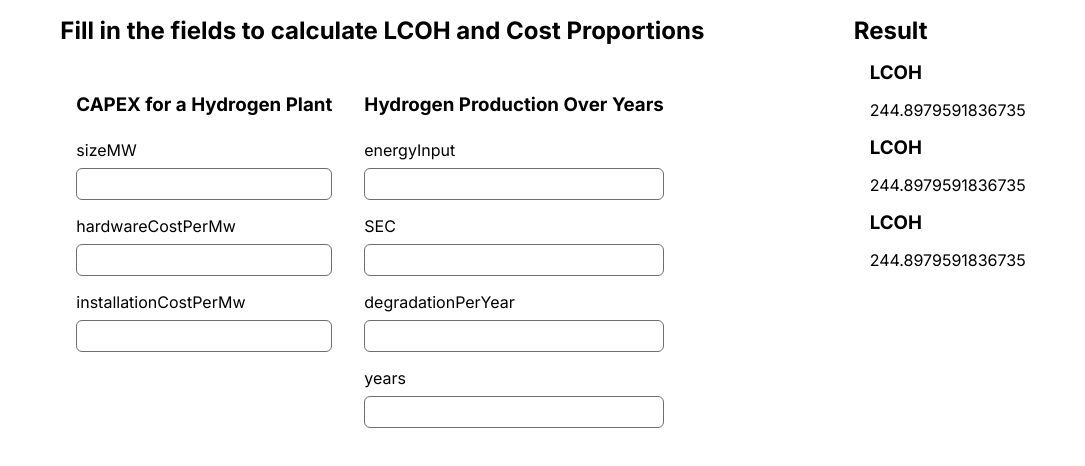
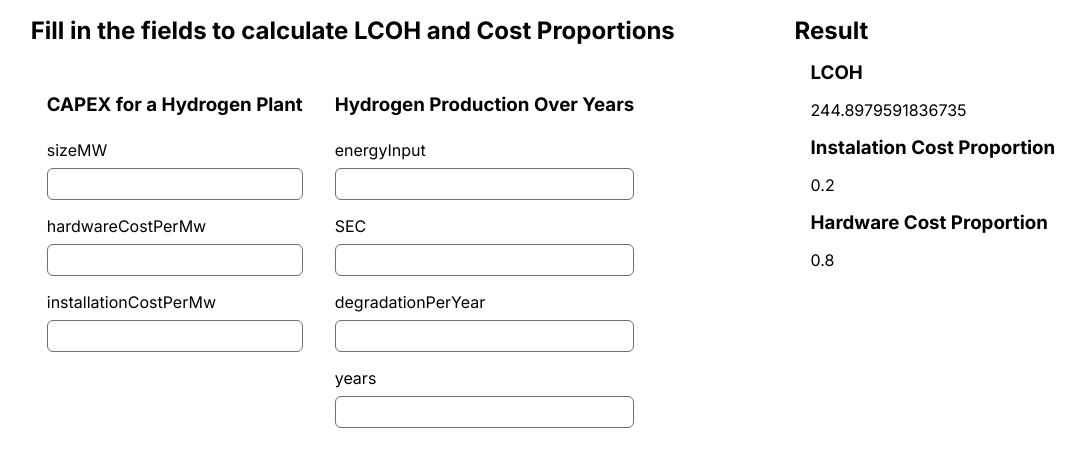
Before and after one commit to Johannakronqvist/assignment-sl-frontend-developer-role, a Next.js app: page / in a window 1280 px wide. Shown: the top 466 px of the page, without its empty margins (89-1174 px from the left). Built offline with nearby package versions, Linux system fonts and the light colour scheme.

Commit message:
created Result component

```diff
--- a/src/components/outputResult/OutputResult.tsx
+++ b/src/components/outputResult/OutputResult.tsx
@@ -1,5 +1,6 @@
-import Reacct, { FC } from 'react';
+import React, { FC } from 'react';
 import styles from './outputResult.module.css';
+import Result from '../result/Result';
 
 interface OutputResultProps {}
 
@@ -8,18 +9,9 @@ const OutputResult: FC<OutputResultProps> = () => {
     <section>
       <h1>Result</h1>
       <section className={styles.resultSection}>
-        <section>
-          <h3>LCOH</h3>
-          <p>244.8979591836735</p>
-        </section>
-        <section>
-          <h3>LCOH</h3>
-          <p>244.8979591836735</p>
-        </section>
-        <section>
-          <h3>LCOH</h3>
-          <p>244.8979591836735</p>
-        </section>
+        <Result title='LCOH' result={244.8979591836735} />
+        <Result title='Instalation Cost Proportion' result={0.2} />
+        <Result title='Hardware Cost Proportion' result={0.8} />
       </section>
     </section>
   );
--- /dev/null
+++ b/src/components/result/Result.tsx
@@ -0,0 +1,18 @@
+import React, { FC } from 'react';
+//import styles from './result.module.css';
+
+interface ResultProps {
+  title: string;
+  result: number;
+}
+
+const Result: FC<ResultProps> = ({ title, result }) => {
+  return (
+    <section>
+      <h3>{title}</h3>
+      <p>{result}</p>
+    </section>
+  );
+};
+
+export default Result;
```
